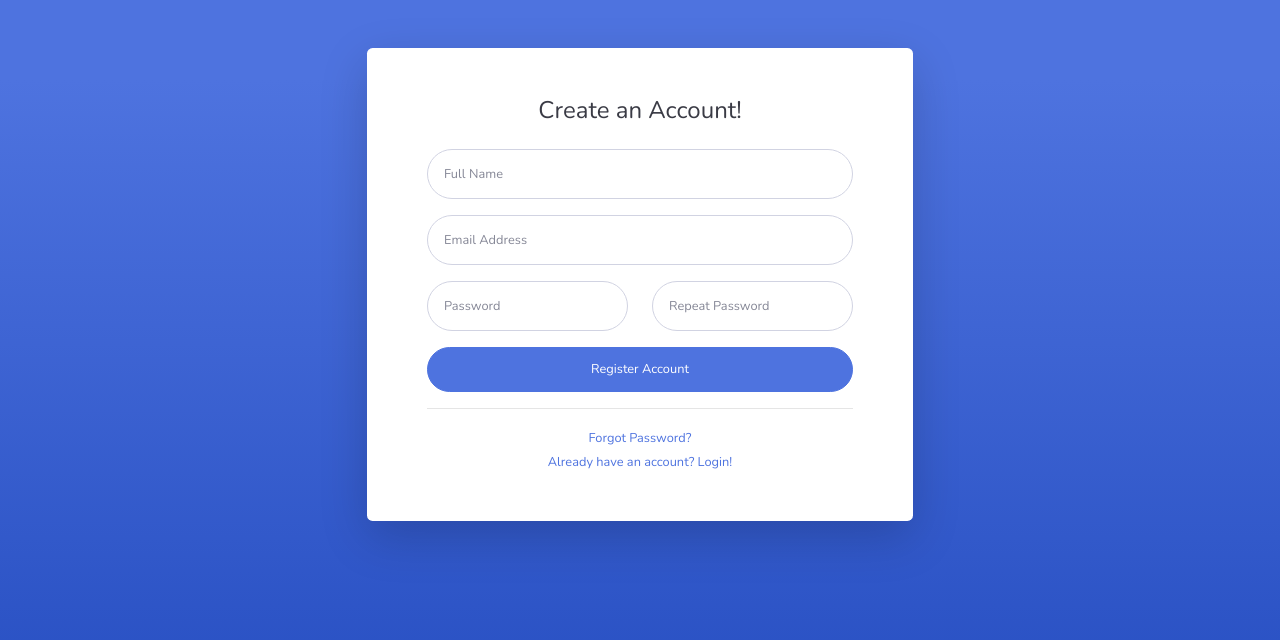
After one commit to 9h0fuba/belajar-ci3, a CodeIgniter app: page /belajar-ci3/index.php/auth/registration in a window 1280 px wide. The commit adds this page. Shown: the top 640 px of the page. Run offline with CodeIgniter, Linux system fonts and the light colour scheme.

Commit message:
membuat controller dan view registration

```diff
--- a/application/controllers/Auth.php
+++ b/application/controllers/Auth.php
@@ -10,4 +10,10 @@ class Auth extends CI_Controller
     $this->load->view('auth/login');
     $this->load->view('templates/auth_footer');
   }
+  public function registration()
+  {
+    $this->load->view('templates/auth_header');
+    $this->load->view('auth/registration');
+    $this->load->view('templates/auth_footer');
+  }
 }
--- a/application/views/auth/login.php
+++ b/application/views/auth/login.php
@@ -36,7 +36,7 @@
                   <a class="small" href="forgot-password.html">Forgot Password?</a>
                 </div>
                 <div class="text-center">
-                  <a class="small" href="register.html">Create an Account!</a>
+                  <a class="small" href=" <?= base_url('auth/registration') ?>">Create an Account!</a>
                 </div>
               </div>
             </div>
--- /dev/null
+++ b/application/views/auth/registration.php
@@ -0,0 +1,47 @@
+<div class="container">
+
+  <div class="card o-hidden border-0 shadow-lg my-5 col-lg-6 mx-auto">
+    <div class="card-body p-0">
+      <!-- Nested Row within Card Body -->
+      <div class="row">
+
+        <div class="col">
+          <div class="p-5">
+            <div class="text-center">
+              <h1 class="h4 text-gray-900 mb-4">Create an Account!</h1>
+            </div>
+            <form class="user">
+              <div class="form-group">
+                <input type="text" class="form-control form-control-user" id="fullname" name="fullname" placeholder="Full Name">
+              </div>
+              <div class="form-group">
+                <input type="text" class="form-control form-control-user" id="email" name="email" placeholder="Email Address">
+              </div>
+              <div class="form-group row">
+                <div class="col-sm-6 mb-3 mb-sm-0">
+                  <input type="password" class="form-control form-control-user" id="password1" name="password1" placeholder="Password">
+                </div>
+                <div class="col-sm-6">
+                  <input type="password" class="form-control form-control-user" id="password2" name="password2" placeholder="Repeat Password">
+                </div>
+              </div>
+              <button type="submit" class="btn btn-primary btn-user btn-block">
+                Register Account
+              </button>
+
+            </form>
+            <hr>
+            <div class="text-center">
+              <a class="small" href="forgot-password.html">Forgot Password?</a>
+            </div>
+            <div class="text-center">
+              <a class="small" href=" <?= base_url('auth') ?>">Already have an account? Login!</a>
+            </div>
+
+          </div>
+        </div>
+      </div>
+    </div>
+  </div>
+
+</div>
```
Also changed, not shown: 1 other file.
